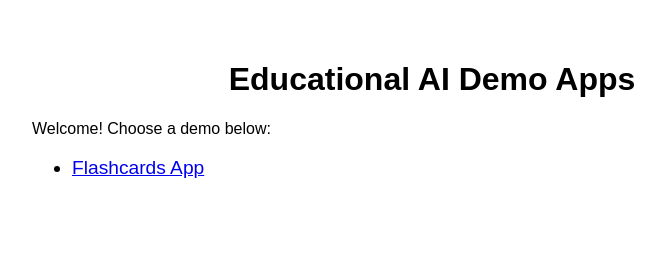
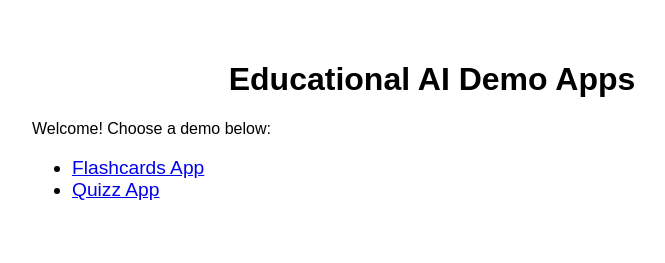
Before and after one commit to ximenacastano/educational-ai-demo, a plain HTML site: page index.html in a window 1280 px wide. Shown: the whole page, without its empty margins (208-873 px from the left). Drawn offline with Linux system fonts and the light colour scheme.

Commit message:
Add link to Quizz App in index.html

```diff
--- a/index.html
+++ b/index.html
@@ -16,6 +16,7 @@
 
   <ul>
     <li><a href="flashcards/">Flashcards App</a></li>
+    <li><a href="quizz/">Quizz App</a></li>
   </ul>
 </body>
 </html>
```
